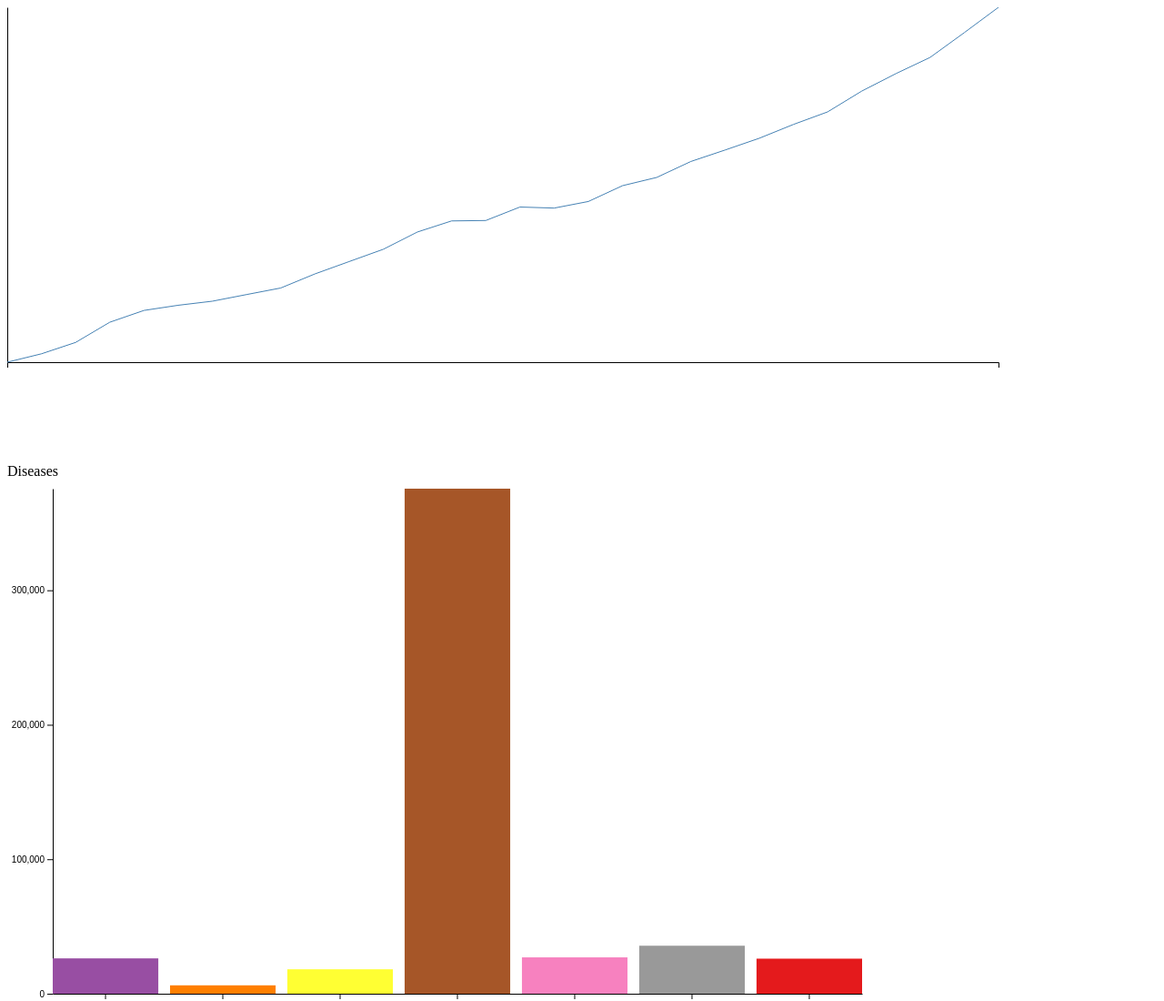
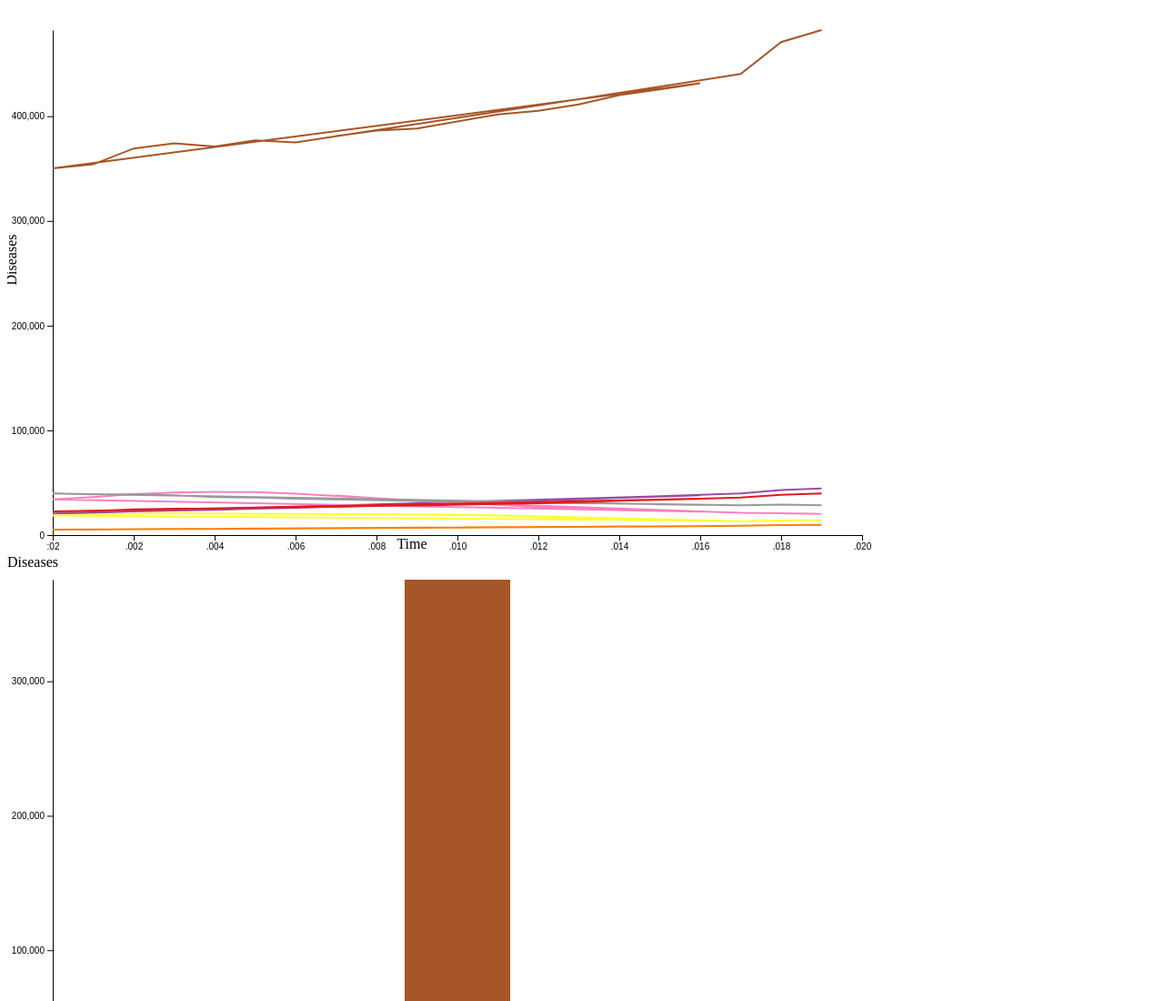
Before and after one commit to WesTheHuman2000/itis-5122-project-final, a plain HTML site: page index.html in a window 1280 px wide. Shown: the top 1100 px of the page at 91% size. Drawn offline with nearby package versions, Linux system fonts and the light colour scheme.

Commit message:
adding line chart

```diff
--- a/index.html
+++ b/index.html
@@ -6,13 +6,13 @@
     <title>Document</title>
 </head>
 <body>
-  <div id="chart-container"></div>
+    <div id="lineChart"></div>
     <div id="barchart"></div>
 
     <!-- Include the D3.js library -->
   <script src="https://d3js.org/d3.v7.min.js"></script>
   <!-- Include your custom script file -->
-  <script src="js/lineChart.js"></script>
+  <script src="js/linechart_updated.js"></script>
   <script src="js/barchart.js"></script>
   <script src="js/main.js"></script>
 </body>
--- /dev/null
+++ b/js/linechart_updated.js
@@ -0,0 +1,173 @@
+class lineChart {
+    /**
+     * class constructor with basic chart configuration
+     * @param {Object}
+     * @param {Array}
+     * @param {d3.Scale}
+     * @param {d3.Dispatcher}
+     * @param {d3.Scale} _colorScale
+    */
+    constructor(_config, _data, _colorScale, _dispatcher) {
+        this.config = {
+            parentElement: _config.parentElement,
+            containerWidth: _config.containerWidth || 960,
+            containerHeight: _config.containerHeight || 600,
+            margin: _config.margin || {top: 25, right: 20, bottom: 20, left: 50},
+        };
+        this.data = _data;
+        this.colorScale = _colorScale;
+        this.dispatcher = _dispatcher || null;
+
+        this.initVis();
+    }
+
+    /**
+     * initialize the scales and axes and add svg and g elements
+     * and text elements for the visualization
+    */
+    initVis() {
+        let vis = this;
+
+        // calculate inner chart size; margin specifies the space around the actual chart
+        vis.width = vis.config.containerWidth - vis.config.margin.left - vis.config.margin.right;
+        vis.height = vis.config.containerHeight - vis.config.margin.top - vis.config.margin.bottom;
+
+        // add the svg element and define the size of drawing area
+        vis.svg = d3.select(vis.config.parentElement)
+            .append('svg')
+            .attr('width', vis.config.containerWidth)
+            .attr('height', vis.config.containerHeight)
+            .attr('id', 'linechart');;
+
+        // add group element that will contain the actual chart
+        // adjust the position according to the given margin config
+        vis.chart = vis.svg.append('g')
+            .attr('transform', `translate(${vis.config.margin.left}, ${vis.config.margin.top})`);
+
+         vis.xScale = d3.scaleTime()
+             .range([0, vis.width])
+
+
+        vis.yScale = d3.scaleLinear()
+            .range([vis.height, 0]);
+
+        vis.xAxis = d3.axisBottom(vis.xScale)
+            .tickSizeOuter(0);
+           // .tickFormat(d3.timeFormat('%Y'));
+
+        vis.yAxis = d3.axisLeft(vis.yScale)
+            .ticks(4)
+            .tickSizeOuter(0);
+
+        vis.xAxisG = vis.chart.append('g')
+            .attr('class', 'axis x-axis')
+            .attr('transform', `translate(0,${vis.height})`);
+
+        vis.yAxisG = vis.chart.append('g')
+            .attr('class', 'axis y-axis');
+
+        // add axis title for Y
+        vis.svg.append('text')
+            .attr('class', 'axis-title')
+            .attr('x', -vis.height / 2)
+            .attr('y', 10)
+            .attr('transform', 'rotate(-90)')
+            .style('text-anchor', 'middle')
+            .text('Diseases');
+
+        vis.svg.append('text')
+            .attr('class', 'axis-title')
+            .attr('x', vis.width / 2)
+            .attr('y', vis.height + 40)
+            .style('text-anchor', 'middle')
+            .text('Time');
+    }
+
+    /**
+     * prepare and update the data and scales before we render the chart
+    */
+    updateVis() {
+        let vis = this;
+        // set the filter for years 2000 - 2020
+        const filteredData = vis.data.filter(d => d.year >= 2000 && d.year <= 2020);
+
+        // group the data by year
+        const yearData = d3.group(filteredData, d => d.year);
+
+        //calculates the average count for each disease
+
+
+        const aggregatedData = Array.from(yearData, ([year, data]) => {
+            // Calculate average count for each disease for the current year
+            const diseaseCount = d3.rollup(data, v => d3.mean(v, d => d.count), d => d.disease);
+
+            // Convert rollup result to an array of objects with disease, year, and count
+            return Array.from(diseaseCount, ([disease, count]) => ({
+                disease: disease,
+                year: year,
+                count: count
+            }));
+        });
+
+        vis.aggregatedData = aggregatedData.flat();
+
+        vis.colorValue = d => d.key;
+
+        vis.xValue = d => d.year;
+
+        //sets the y value for each bar to the average count
+        vis.yValue = d => d.count;
+
+
+        //sets domain for both axis
+        vis.xScale.domain([2000, 2020]);
+        vis.yScale.domain([0, d3.max(vis.aggregatedData, vis.yValue)]);
+
+
+
+        vis.xAxisG.call(vis.xAxis);
+        vis.yAxisG.call(vis.yAxis);
+
+
+        console.log(vis.aggregatedData);
+        vis.renderVis();
+    }
+
+    /**
+     * bind data to visual elements
+     */
+    renderVis() {
+        let vis = this;
+
+        const line = d3.line()
+            .x(d => vis.xScale(vis.xValue(d)))
+            .y(d => vis.yScale(vis.yValue(d)));
+
+        const nestedData = d3.group(vis.aggregatedData, d => d.disease);
+
+        const lines = vis.chart.selectAll('.line')
+            .data(Array.from(nestedData), d => d[0]);
+
+        // we can use this for when we set up data filtering
+        lines.exit().remove();
+
+        // lines.enter().append('path')
+        //     .attr('class', 'line')
+        //     .attr('d', line)
+        //     .attr('fill', 'none')
+        //     .attr('stroke', 'steelblue')
+        //     .attr('stroke-width', 2);
+
+
+        lines.enter().append('path')
+            .attr('class', 'line')
+            .attr('fill', 'none')
+            .attr('stroke', d => vis.colorScale(d[0])) // Assuming colorScale is defined elsewhere
+            .attr('stroke-width', 2)
+            .merge(lines) // Merge enter and update selections
+            .attr('d', d => line(d[1])); // Generate line path for each disease
+
+        vis.xAxisG.call(vis.xAxis);
+        vis.yAxisG.call(vis.yAxis);
+    }
+}
--- a/js/main.js
+++ b/js/main.js
@@ -1,6 +1,6 @@
 let data;
 let barchart;
-
+let linechart
 
 // load data from CSV file asynchronously and render charts
 d3.csv('data/Global Deaths Dieases dataset_v2.csv').then(_data => {
@@ -12,44 +12,23 @@ d3.csv('data/Global Deaths Dieases dataset_v2.csv').then(_data => {
     * year: 2007
     */
 
-    data = data.map(d => ({
-        year: +d['year'],
-        disease: 'Alzheimers',
-        count: +d['alzheimer\'s_diesease']
-      })).concat(
-        data.map(d => ({
-          year: +d['year'],
-          disease: 'Parkinsons',
-          count: +d['parkinson\'s_disease']
-        })),
-        data.map(d => ({
-          year: +d['year'],
-          disease: 'Malaria',
-          count: +d['malaria']
-        })),
-        data.map(d => ({
-          year: +d['year'],
-          disease: 'Cardiovascular Disease',
-          count: +d['cardiovascular_diseases']
-        })),
-        data.map(d => ({
-          year: +d['year'],
-          disease: 'HIV/AIDS',
-          count: +d['hiv/aids']
-        })),
-        data.map(d => ({
-          year: +d['year'],
-          disease: 'Tuberculosis',
-          count: +d['tuberculosis']
-        })),
-        data.map(d => ({
-          year: +d['year'],
-          disease: 'Diabetes',
-          count: +d['diabetes_mellitus']
-        }))
-      );
+    data = data.flatMap(d => {
+      const year = +d['year'];
+      return [
+          { year: year, disease: 'Alzheimers', count: +d['alzheimer\'s_diesease'] },
+          { year: year, disease: 'Parkinsons', count: +d['parkinson\'s_disease'] },
+          { year: year, disease: 'Malaria', count: +d['malaria'] },
+          { year: year, disease: 'Cardiovascular Disease', count: +d['cardiovascular_diseases'] },
+          { year: year, disease: 'HIV/AIDS', count: +d['hiv/aids'] },
+          { year: year, disease: 'Tuberculosis', count: +d['tuberculosis'] },
+          { year: year, disease: 'Diabetes', count: +d['diabetes_mellitus'] }
+      ];
+  });
+
     const scale_color = d3.scaleOrdinal(d3.schemeSet1)
     .domain(data.map(d=>d.year));
+    linechart = new lineChart({parentElement: '#lineChart'}, data, scale_color);
+    linechart.updateVis();
     barchart = new BarChart({parentElement: '#barchart'}, data,scale_color);
     barchart.updateVis();
 
```
